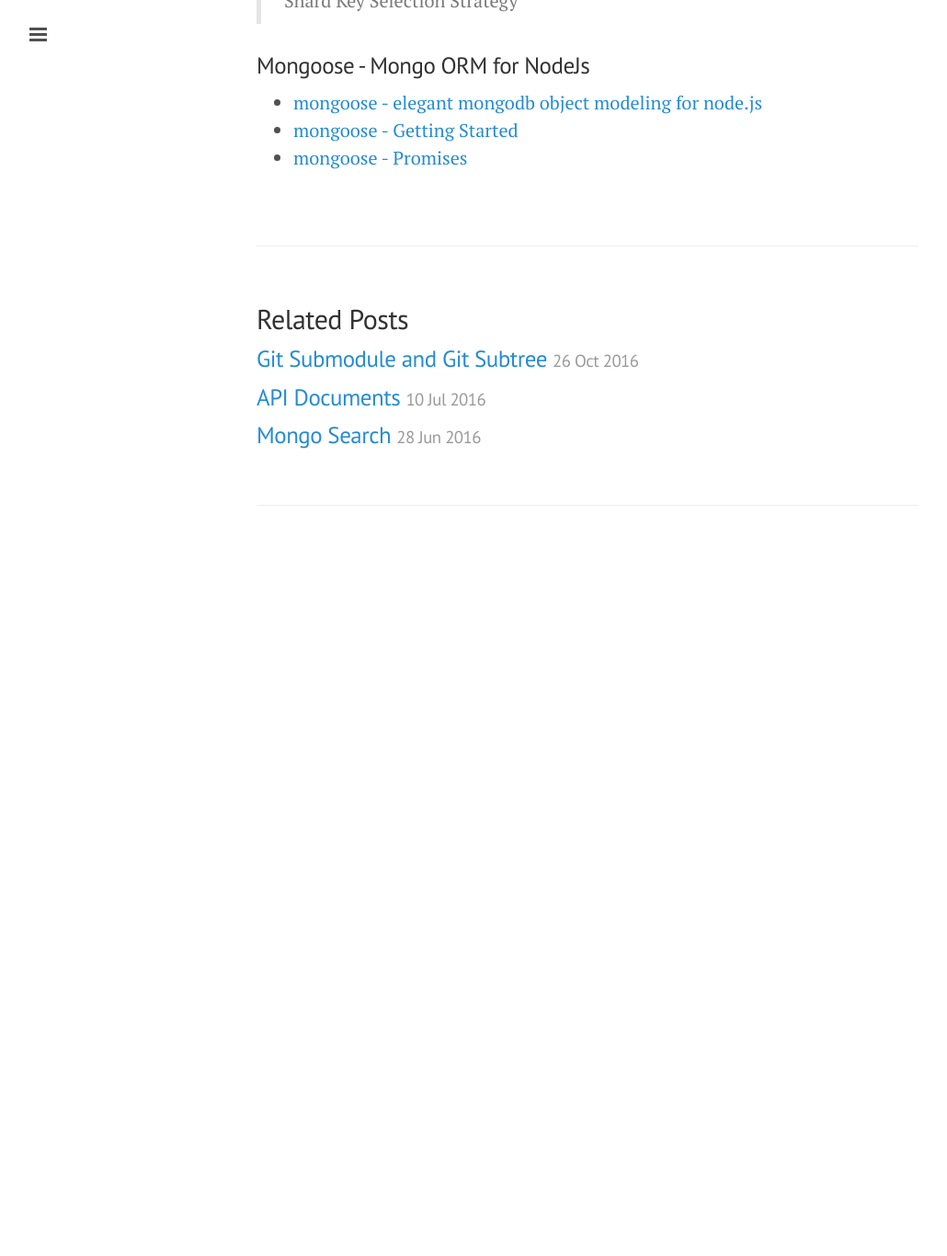
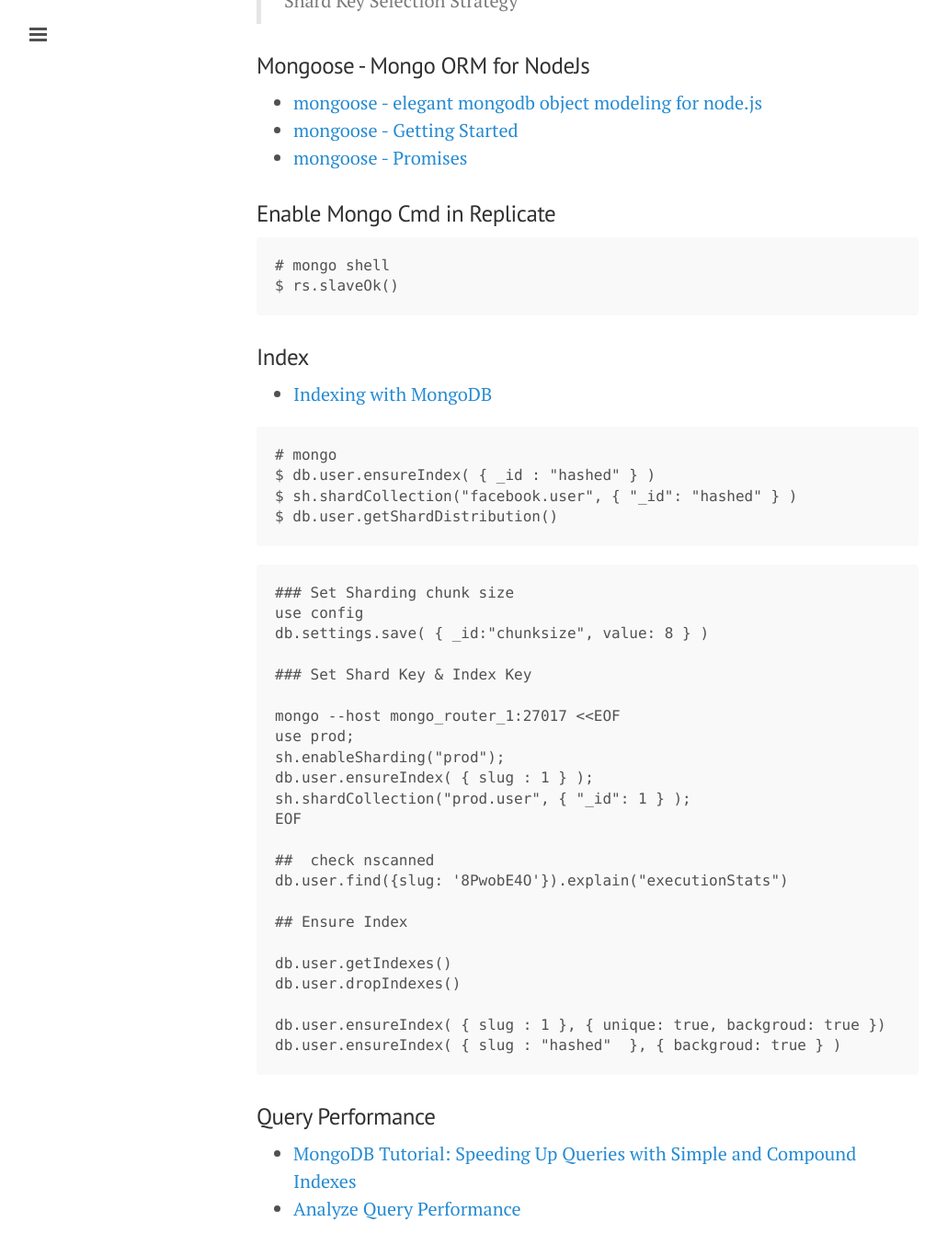
Before and after one commit to ibotdotout/ibotdotout.github.io, a Jekyll site: the page built from _posts/2016-03-29-mongo.md, in a window 1280 px wide and 1400 px high, scrolled down 8656 px. Shown: the top 1366 px of the window at 92% size, without its empty margins (1-1031 px from the left). Built offline with Jekyll 4.4.1, drawn with Linux system fonts in a browser that asks for light colours; nearby versions of some CDN libraries; Markdown is read by kramdown in place of the engine named in the settings; comment, search, counter and statistics services are not loaded; before the commit the page ends 9286 px from its top, so only the background shows below that.

Commit message:
update(mongo): about index and performance

````diff
--- a/_posts/2016-03-29-mongo.md
+++ b/_posts/2016-03-29-mongo.md
@@ -182,3 +182,51 @@ guarantee sufficient query isolation  or appropriate write scaling .
 * [mongoose - elegant mongodb object modeling for node.js](http://mongoosejs.com/index.html)
 * [mongoose - Getting Started](http://mongoosejs.com/docs/index.html)
 * [mongoose - Promises](http://mongoosejs.com/docs/promises.html)
+
+### Enable Mongo Cmd in Replicate
+
+```
+# mongo shell
+$ rs.slaveOk()
+```
+
+### Index
+
+* [Indexing with MongoDB](http://www.slideshare.net/mongodb/indexing-with-mongodb)
+
+```
+# mongo
+$ db.user.ensureIndex( { _id : "hashed" } )
+$ sh.shardCollection("facebook.user", { "_id": "hashed" } )
+$ db.user.getShardDistribution()
+```
+
+```
+### Set Sharding chunk size
+use config
+db.settings.save( { _id:"chunksize", value: 8 } )
+
+### Set Shard Key & Index Key
+
+mongo --host mongo_router_1:27017 <<EOF
+use prod;
+sh.enableSharding("prod");
+db.user.ensureIndex( { slug : 1 } );
+sh.shardCollection("prod.user", { "_id": 1 } );
+EOF
+
+##  check nscanned
+db.user.find({slug: '8PwobE4O'}).explain("executionStats")
+
+## Ensure Index
+
+db.user.getIndexes()
+db.user.dropIndexes()
+
+db.user.ensureIndex( { slug : 1 }, { unique: true, backgroud: true })
+db.user.ensureIndex( { slug : "hashed"  }, { backgroud: true } )
+```
+
+### Query Performance
+* [MongoDB Tutorial: Speeding Up Queries with Simple and Compound Indexes](https://www.youtube.com/watch?v=vftxTniVYrU)
+* [Analyze Query Performance](https://docs.mongodb.com/manual/tutorial/analyze-query-plan/)
````
